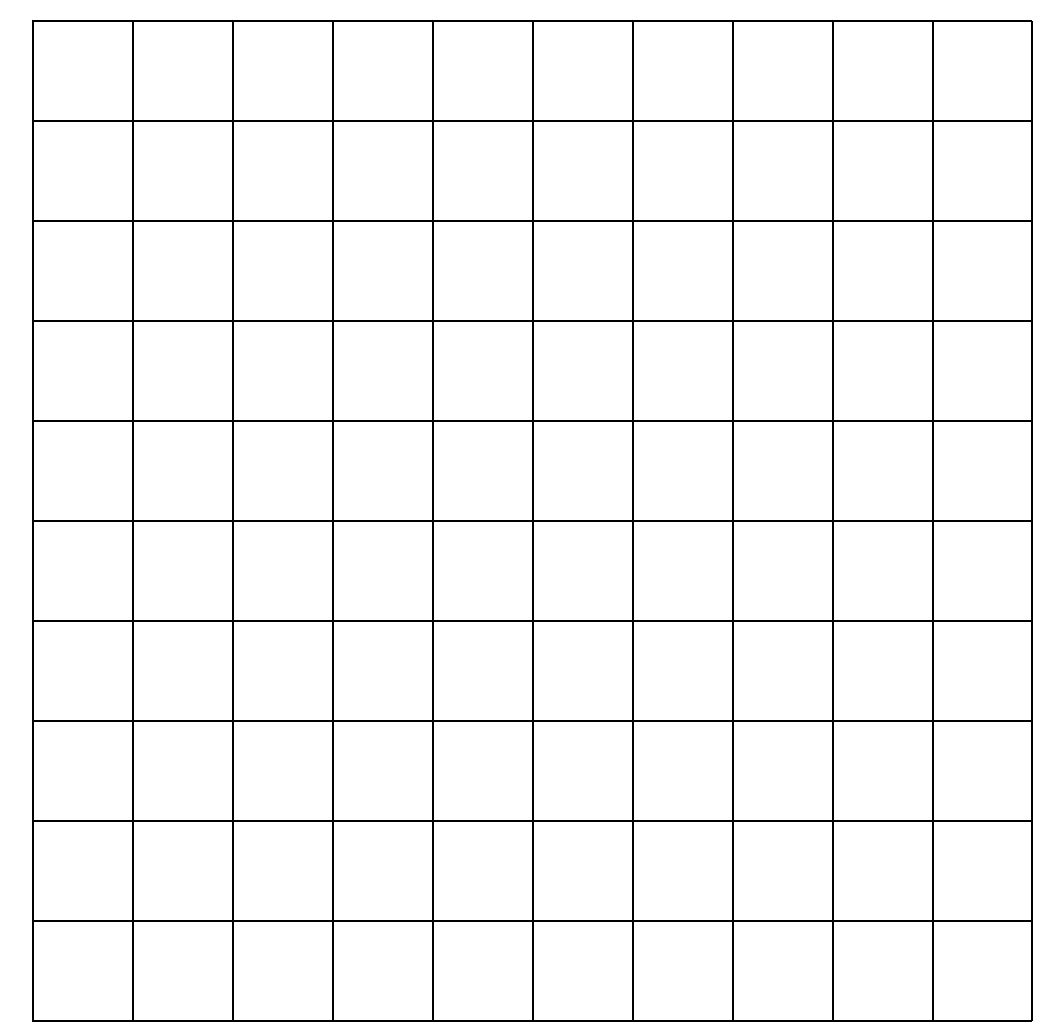
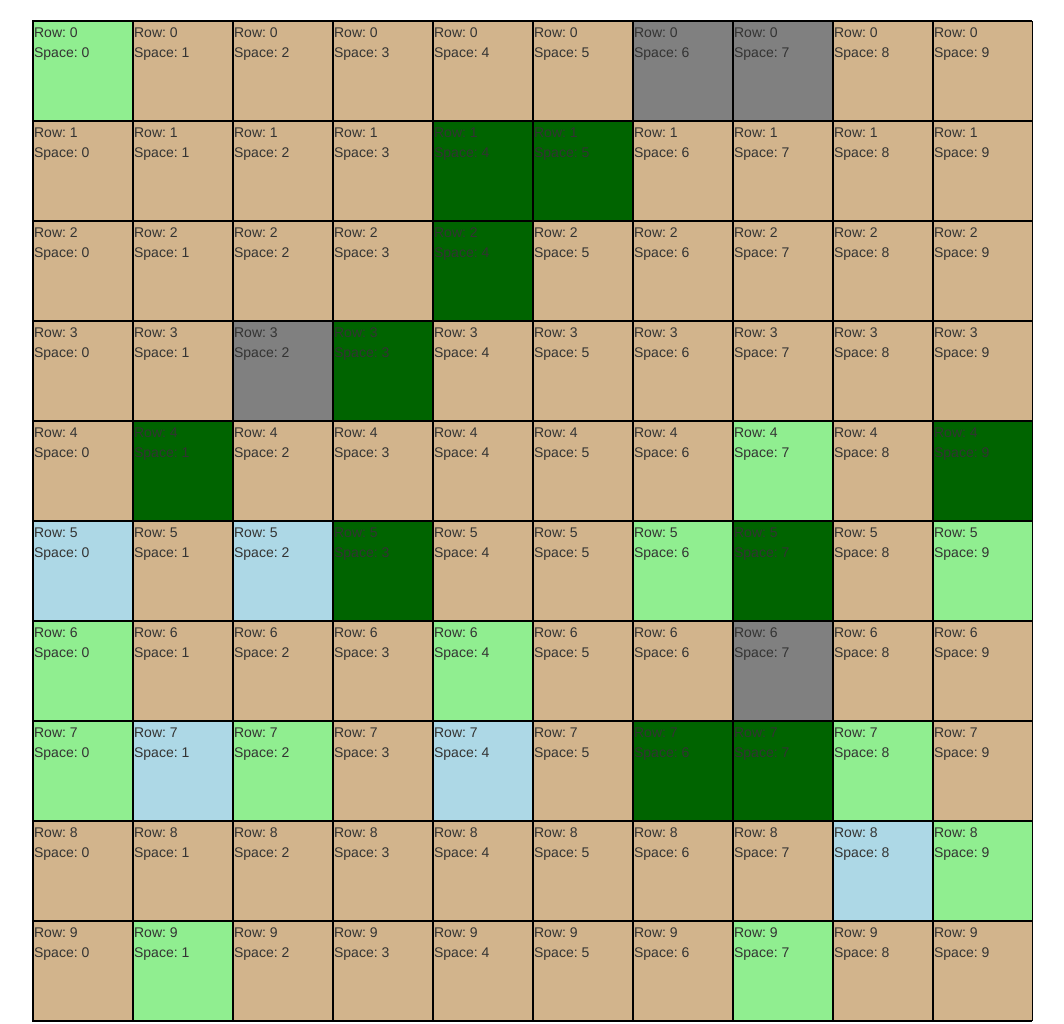
Before and after one commit to williamwgilmore/strategery, a plain HTML site: page public/index.html in a window 1280 px wide. Shown: the whole page, without its empty margins (108-1172 px from the left). Drawn offline with nearby package versions, Linux system fonts and the light colour scheme.

Commit message:
board now generates random spaces

```diff
--- a/public/index.html
+++ b/public/index.html
@@ -18,7 +18,7 @@
 			<div class='col-md-12'>
 
 
-				<div class='board'>
+				<div id='board'>
 					<div class='row'>
 						<div class='col-md-12'>
 
--- a/public/script/buildBoard.js
+++ b/public/script/buildBoard.js
@@ -3,9 +3,55 @@ let boardHtml = '';
 for (let i=0; i<10; i++){
 	boardHtml += ('<div class="boardRow">');
 	for (let j=0; j<10; j++){
-		boardHtml += ('<div class="boardSpace"></div>');
+		boardHtml += ('<div class="boardSpace desert row' + i + 'Space' + j + '" data-row="' + i +'" data-space="' + j + '">Row: ' + i + '</br>Space: ' + j + '</div>');
 	}
 	boardHtml += ('</div>');
 }
 
-$('.board').html(boardHtml);
+$('#board').html(boardHtml);
+
+let water = 5;
+let forest = 10;
+let mountain = 4;
+let grass = 12;
+
+let totalSpaces = water + forest + mountain + grass;
+
+for (let k=0; k < totalSpaces; k++){
+	let selectedRow = Math.floor(Math.random() * 10);
+	let selectedSpace = Math.floor(Math.random() * 10);
+	let coord = '.row' + selectedRow + 'Space' + selectedSpace;
+	let randomSpaceCoord = $('#board').find(coord);
+
+	//Spaces that haven't been selected yet will be desert
+	if (randomSpaceCoord.hasClass('desert')){
+		randomSpaceCoord.removeClass('desert');
+		//Select what the space will be
+		chooseSpace(randomSpaceCoord);
+	} else {
+		//We're not changing the space, so try again with a different space
+		k--
+	}
+}
+
+function chooseSpace(space){
+	if (water > 0){
+		space.addClass('water');
+		water --;
+	}
+
+	else if (forest > 0){
+		space.addClass('forest');
+		forest --;
+	}
+
+	else if (mountain > 0){
+		space.addClass('mountain');
+		mountain--;
+	}
+
+	else if (grass > 0){
+		space.addClass('grass');
+		grass--;
+	}
+}
--- a/public/style/style.css
+++ b/public/style/style.css
@@ -1,4 +1,4 @@
-.board {
+#board {
 	width: 1000px;
 	border: 1px solid black;
 	margin: 20px auto;
@@ -16,3 +16,24 @@
 	white-space: nowrap;
 	display: inline-block;
 }
+
+/*Board Spaces*/
+.desert {
+	background-color: tan;
+}
+
+.grass {
+	background-color: lightgreen;
+}
+
+.mountain {
+	background-color: gray;
+}
+
+.water {
+	background-color: lightblue;
+}
+
+.forest {
+	background-color: darkgreen;
+}
```
